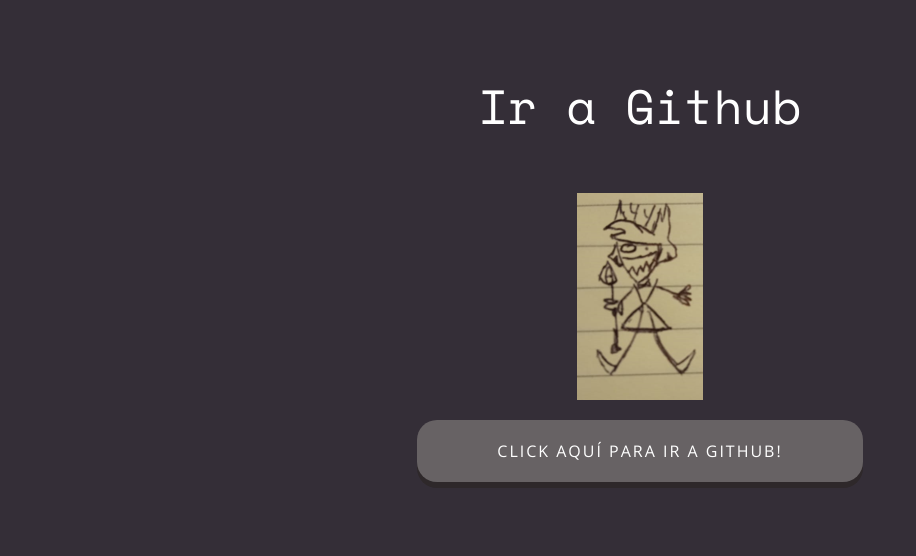
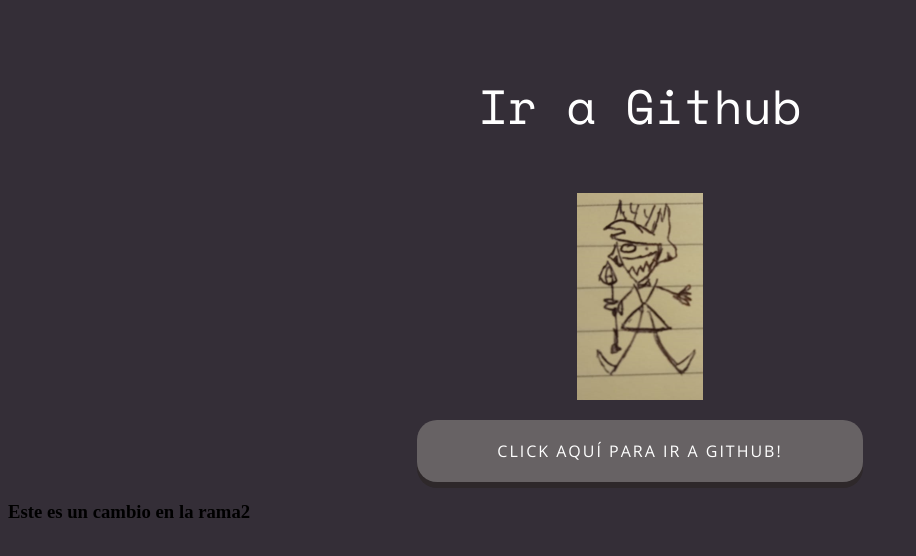
Before and after one commit to 1zcan/Branching-bootcamptd, a plain HTML site: page git_landing/index.html in a window 1280 px wide. Shown: the whole page, without its empty margins (0-916 px from the left). Drawn offline with nearby package versions, Linux system fonts and the light colour scheme.

Commit message:
un cambio en rama2

```diff
--- a/git_landing/index.html
+++ b/git_landing/index.html
@@ -18,5 +18,6 @@
       <a href="https://github.com/" target="_blank">Click aquí para ir a GitHub!</a>
     </button>
   </div>
+  <h3>Este es un cambio en la rama2</h3>
 </body>
 </html>
```
